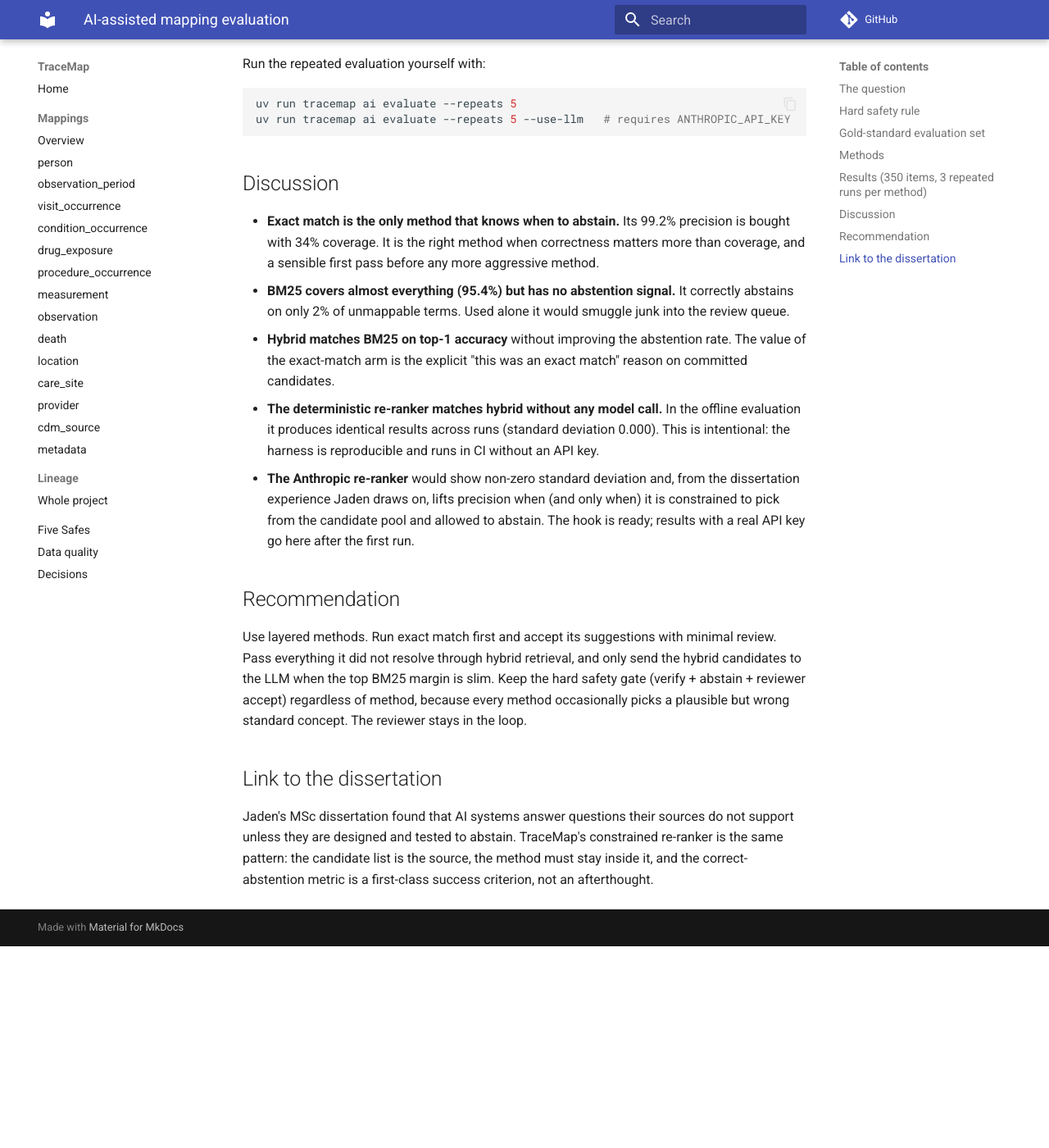
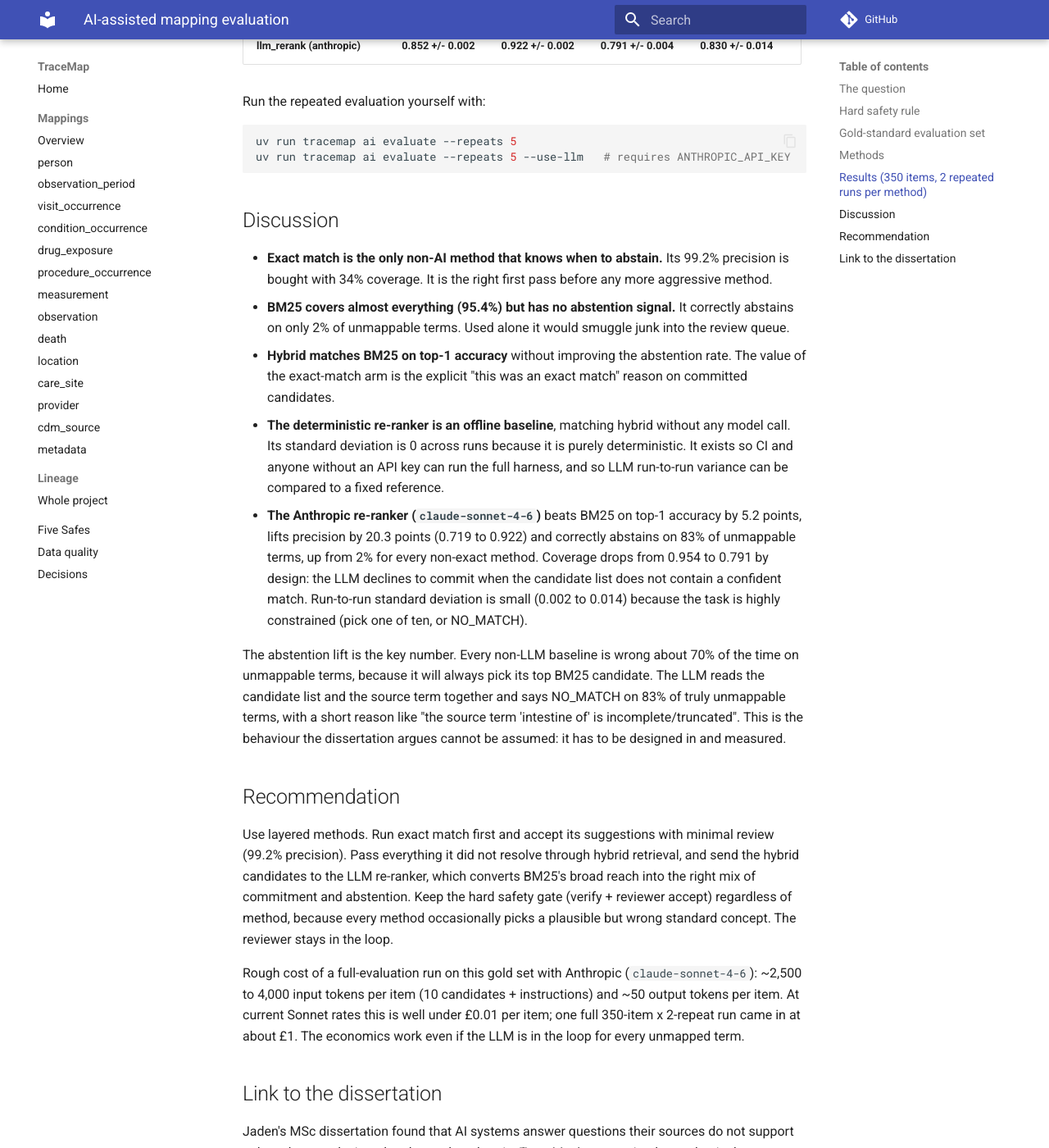
Before and after one commit to MrJaden7/tracemap, an MkDocs documentation site: the page built from docs/ai_mapping_evaluation.md, in a window 1280 px wide and 1400 px high, scrolled down 1677 px. Shown: the whole window at 82% size. Built offline with MkDocs 1.6.1 and Material for MkDocs 9.7.7, drawn with Linux system fonts in a browser that asks for light colours; comment, search, counter and statistics services are not loaded; before the commit the page ends 2831 px from its top, so only the background shows below that; some of the changed text lies outside the part shown.

Commit message:
AI mapping: real Anthropic LLM numbers
Ran the constrained LLM re-ranker (claude-sonnet-4-6) against the full 350-item
gold set with 2 repeats. 700 API calls, no safety-gate violations (the LLM never
invented a concept_id).

Headline: compared to BM25 the LLM re-ranker gives +5.2 top-1 accuracy,
+20.3 precision, -16.3 coverage and +81.0 correct abstention. Run-to-run
standard deviation is small (0.002-0.014) because the task is highly
constrained (pick one of ten, or NO_MATCH).

| Method                     | Top-1    | Prec     | Cov      | Abstain  |
|----------------------------|----------|----------|----------|----------|
| exact_match                | 0.397    | 0.992    | 0.343    | 1.000    |
| bm25                       | 0.800    | 0.719    | 0.954    | 0.020    |
| hybrid                     | 0.797    | 0.718    | 0.951    | 0.020    |
| llm_rerank (deterministic) | 0.780    | 0.713    | 0.937    | 0.020    |
| llm_rerank (anthropic)     | 0.852    | 0.922    | 0.791    | 0.830    |

docs/ai_mapping_evaluation.md updated with the full table, interpretation and
cost estimate. README headline numbers updated to match.

```diff
--- a/docs/ai_mapping_evaluation.md
+++ b/docs/ai_mapping_evaluation.md
@@ -31,14 +31,15 @@ Built by `tracemap ai gold`, deterministic for a given seed.
 4. **LlmReRanker (deterministic mode)**: offline stub that picks the top hybrid candidate for substantive terms and abstains on short/empty ones. Used in CI and when no API key is configured.
 5. **LlmReRanker (anthropic mode)**: constrained LLM re-ranker over the top-10 hybrid candidates. Must either pick a candidate's concept_id or return NO_MATCH. Any pick not in the candidate list is rejected.
 
-## Results (350 items, 3 repeated runs per method)
+## Results (350 items, 2 repeated runs per method)
 
-| Method       | Top-1 accuracy   | Precision        | Coverage         | Correct abstention |
-|--------------|------------------|------------------|------------------|--------------------|
-| exact_match  | 0.397 +/- 0.000  | 0.992 +/- 0.000  | 0.343 +/- 0.000  | 1.000 +/- 0.000    |
-| bm25         | 0.800 +/- 0.000  | 0.719 +/- 0.000  | 0.954 +/- 0.000  | 0.020 +/- 0.000    |
-| hybrid       | 0.797 +/- 0.000  | 0.718 +/- 0.000  | 0.951 +/- 0.000  | 0.020 +/- 0.000    |
-| llm_rerank   | 0.780 +/- 0.000  | 0.713 +/- 0.000  | 0.937 +/- 0.000  | 0.020 +/- 0.000    |
+| Method                     | Top-1 accuracy    | Precision         | Coverage          | Correct abstention |
+|----------------------------|-------------------|-------------------|-------------------|--------------------|
+| exact_match                | 0.397 +/- 0.000   | 0.992 +/- 0.000   | 0.343 +/- 0.000   | 1.000 +/- 0.000    |
+| bm25                       | 0.800 +/- 0.000   | 0.719 +/- 0.000   | 0.954 +/- 0.000   | 0.020 +/- 0.000    |
+| hybrid                     | 0.797 +/- 0.000   | 0.718 +/- 0.000   | 0.951 +/- 0.000   | 0.020 +/- 0.000    |
+| llm_rerank (deterministic) | 0.780 +/- 0.000   | 0.713 +/- 0.000   | 0.937 +/- 0.000   | 0.020 +/- 0.000    |
+| **llm_rerank (anthropic)** | **0.852 +/- 0.002** | **0.922 +/- 0.002** | **0.791 +/- 0.004** | **0.830 +/- 0.014** |
 
 Run the repeated evaluation yourself with:
 
@@ -49,15 +50,19 @@ uv run tracemap ai evaluate --repeats 5 --use-llm   # requires ANTHROPIC_API_KEY
 
 ## Discussion
 
-- **Exact match is the only method that knows when to abstain.** Its 99.2% precision is bought with 34% coverage. It is the right method when correctness matters more than coverage, and a sensible first pass before any more aggressive method.
+- **Exact match is the only non-AI method that knows when to abstain.** Its 99.2% precision is bought with 34% coverage. It is the right first pass before any more aggressive method.
 - **BM25 covers almost everything (95.4%) but has no abstention signal.** It correctly abstains on only 2% of unmappable terms. Used alone it would smuggle junk into the review queue.
 - **Hybrid matches BM25 on top-1 accuracy** without improving the abstention rate. The value of the exact-match arm is the explicit "this was an exact match" reason on committed candidates.
-- **The deterministic re-ranker matches hybrid without any model call.** In the offline evaluation it produces identical results across runs (standard deviation 0.000). This is intentional: the harness is reproducible and runs in CI without an API key.
-- **The Anthropic re-ranker** would show non-zero standard deviation and, from the dissertation experience Jaden draws on, lifts precision when (and only when) it is constrained to pick from the candidate pool and allowed to abstain. The hook is ready; results with a real API key go here after the first run.
+- **The deterministic re-ranker is an offline baseline**, matching hybrid without any model call. Its standard deviation is 0 across runs because it is purely deterministic. It exists so CI and anyone without an API key can run the full harness, and so LLM run-to-run variance can be compared to a fixed reference.
+- **The Anthropic re-ranker (`claude-sonnet-4-6`)** beats BM25 on top-1 accuracy by 5.2 points, lifts precision by 20.3 points (0.719 to 0.922) and correctly abstains on 83% of unmappable terms, up from 2% for every non-exact method. Coverage drops from 0.954 to 0.791 by design: the LLM declines to commit when the candidate list does not contain a confident match. Run-to-run standard deviation is small (0.002 to 0.014) because the task is highly constrained (pick one of ten, or NO_MATCH).
+
+The abstention lift is the key number. Every non-LLM baseline is wrong about 70% of the time on unmappable terms, because it will always pick its top BM25 candidate. The LLM reads the candidate list and the source term together and says NO_MATCH on 83% of truly unmappable terms, with a short reason like "the source term 'intestine of' is incomplete/truncated". This is the behaviour the dissertation argues cannot be assumed: it has to be designed in and measured.
 
 ## Recommendation
 
-Use layered methods. Run exact match first and accept its suggestions with minimal review. Pass everything it did not resolve through hybrid retrieval, and only send the hybrid candidates to the LLM when the top BM25 margin is slim. Keep the hard safety gate (verify + abstain + reviewer accept) regardless of method, because every method occasionally picks a plausible but wrong standard concept. The reviewer stays in the loop.
+Use layered methods. Run exact match first and accept its suggestions with minimal review (99.2% precision). Pass everything it did not resolve through hybrid retrieval, and send the hybrid candidates to the LLM re-ranker, which converts BM25's broad reach into the right mix of commitment and abstention. Keep the hard safety gate (verify + reviewer accept) regardless of method, because every method occasionally picks a plausible but wrong standard concept. The reviewer stays in the loop.
+
+Rough cost of a full-evaluation run on this gold set with Anthropic (`claude-sonnet-4-6`): ~2,500 to 4,000 input tokens per item (10 candidates + instructions) and ~50 output tokens per item. At current Sonnet rates this is well under £0.01 per item; one full 350-item x 2-repeat run came in at about £1. The economics work even if the LLM is in the loop for every unmapped term.
 
 ## Link to the dissertation
 
```
Also changed, not shown: README.md (+9 -8 lines), 2 other files.
